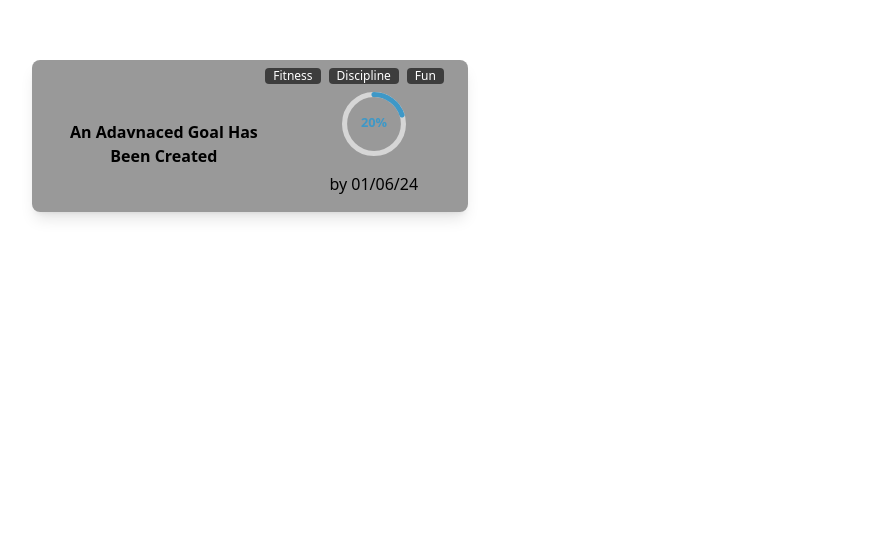
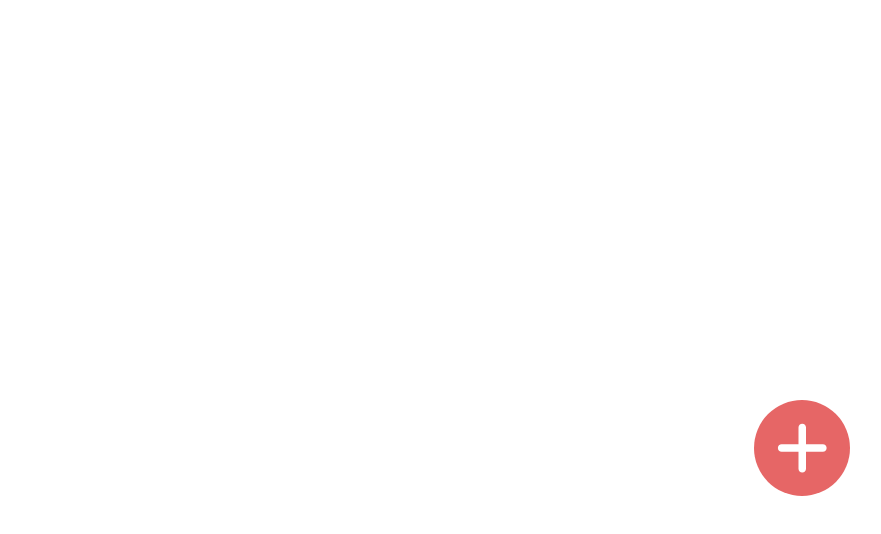
Before and after one commit to TKPending/Kuvitus, a Next.js app: page / in a window 1280 px wide. Shown: the part 264-798 px from the top of the page, without its empty margins (390-1271 px from the left). Built offline with nearby package versions, Linux system fonts and the light colour scheme.

Commit message:
Add Goal Button Component

```diff
--- a/package.json
+++ b/package.json
@@ -9,6 +9,8 @@
     "lint": "next lint"
   },
   "dependencies": {
+    "@fortawesome/free-solid-svg-icons": "^6.5.2",
+    "@fortawesome/react-fontawesome": "^0.2.2",
     "@reduxjs/toolkit": "^2.2.5",
     "next": "14.2.3",
     "react": "^18",
--- /dev/null
+++ b/src/app/components/AddGoalButtonComponent.tsx
@@ -0,0 +1,24 @@
+"use client"
+
+import { FontAwesomeIcon } from "@fortawesome/react-fontawesome";
+import { faPlus } from "@fortawesome/free-solid-svg-icons";
+
+const AddGoalButtonComponent = () => {
+  const handleAddGoal = () => {
+    console.log("Add Goal")
+  };
+
+  return (
+    <div
+      onClick={handleAddGoal}
+      className="absolute bottom-10 right-10 cursor-pointer p-4
+                    flex items-center justify-center rounded-full
+                    h-24 w-24 bg-opacity-70 bg-red-600 hover:bg-red-300 hover:scale-105
+                    transition duration-200"
+    >
+      <FontAwesomeIcon icon={faPlus} className="text-white text-6xl" />
+    </div>
+  );
+};
+
+export default AddGoalButtonComponent;
--- a/src/app/layout.tsx
+++ b/src/app/layout.tsx
@@ -15,7 +15,7 @@ export default function RootLayout({
   return (
     <html lang="en">
       <ReduxProvider>
-        <body>{children}</body>
+        <body className="max-w-screen">{children}</body>
       </ReduxProvider>
     </html>
   );
--- a/src/app/page.tsx
+++ b/src/app/page.tsx
@@ -1,10 +1,9 @@
-import ActiveGoalContainer from "./container/ActiveGoalContainer";
-import GoalContainer from "./container/GoalContainer";
+import AddGoalButtonComponent from "./components/AddGoalButtonComponent";
 
 export default function Home() {
   return (
-    <main className="h-screen w-screen flex items-center justify-center">
-      <ActiveGoalContainer />
+    <main className="relative h-screen w-screen">
+      <AddGoalButtonComponent />
     </main>
   );
 }
```
Also changed, not shown: 1 other file (tests, documents, lock files or other folders).
